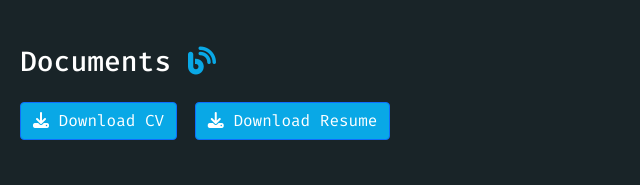
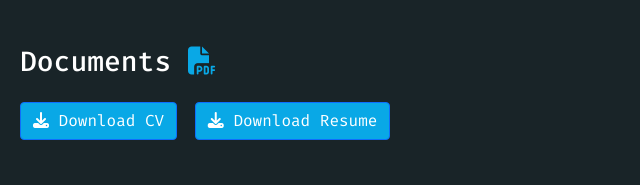
Before and after one commit to MufaroDKaseke/momo, a plain HTML site: page index.html in a window 1280 px wide. Shown: the part 1570-1755 px from the top of the page, 312-952 px from the left. Drawn offline with nearby package versions, Linux system fonts and the light colour scheme.

Commit message:
Fixed documents section icon

```diff
--- a/index.html
+++ b/index.html
@@ -162,7 +162,7 @@
 
           <!-- Docs Section -->
           <section class="docs mt-5">
-            <h3 class="section-title mb-4">Documents <i class="fas fa-blog"></i></h3>
+            <h3 class="section-title mb-4">Documents <i class="fas fa-file-pdf"></i></h3>
             <div class="row">
               <div class="col">
                 <a href="./docs/cv_mufaro_kaseke.pdf" class="btn btn-primary" download><i class="fas fa-download"></i> Download CV</a>
```
